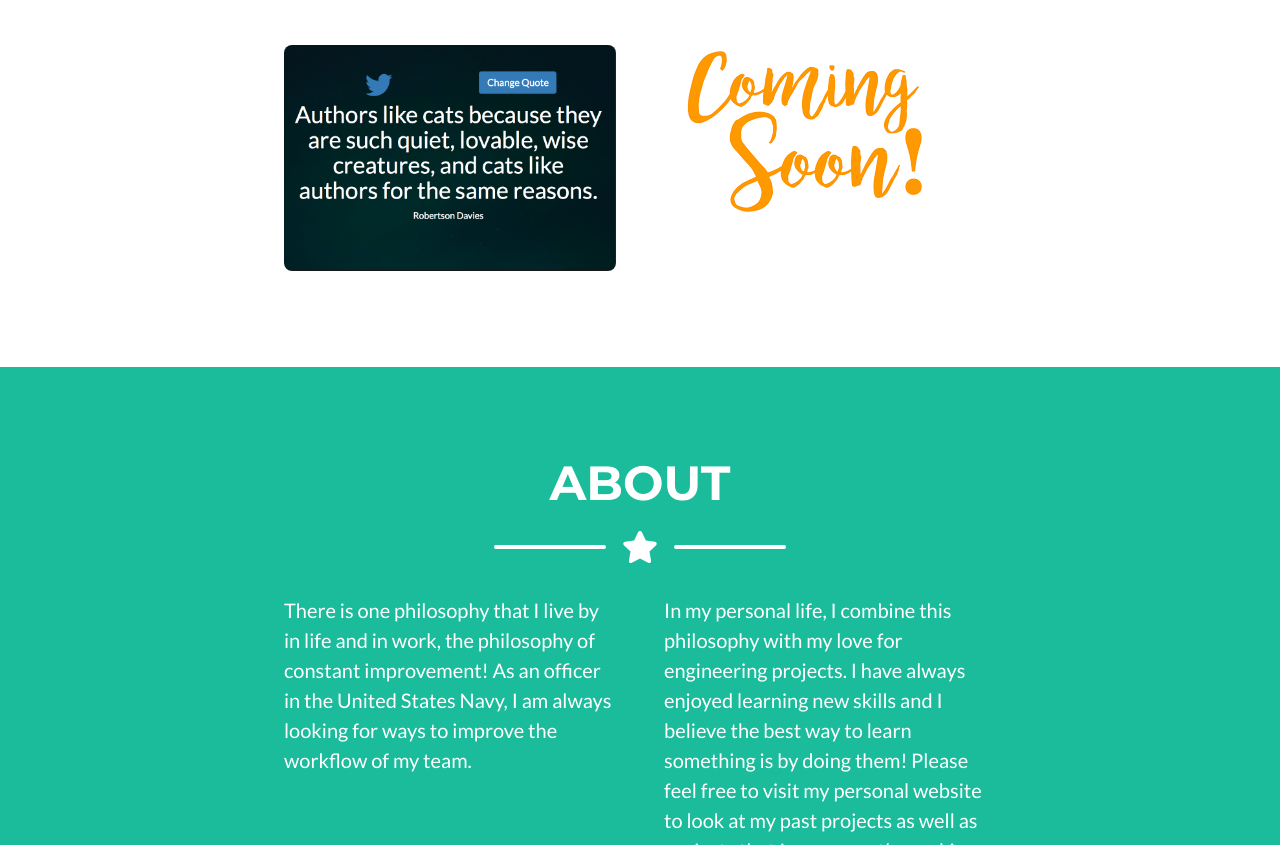
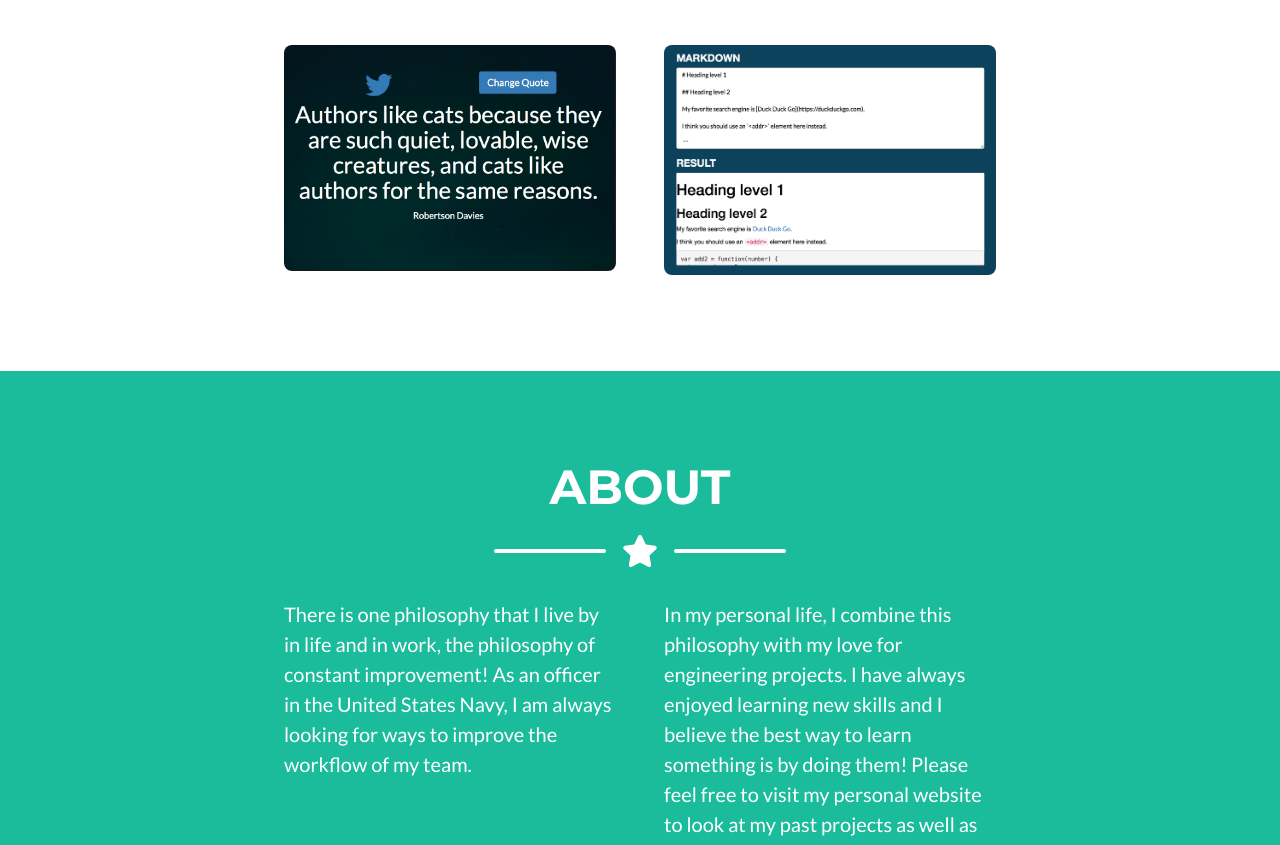
Before and after one commit to aldr1383/aldr1383.github.io, a plain HTML site: page index.html in a window 1280 px wide. Shown: the part 1396-2241 px from the top of the page. Drawn offline with nearby package versions, Linux system fonts and the light colour scheme; a script that the page names is missing.

Commit message:
commit 27

```diff
--- a/index.html
+++ b/index.html
@@ -122,7 +122,7 @@
                             <div class="portfolio-item-caption d-flex align-items-center justify-content-center h-100 w-100">
                                 <div class="portfolio-item-caption-content text-center text-white"><i class="fas fa-plus fa-3x"></i></div>
                             </div>
-                            <img class="img-fluid" src="assets/img/comingsoon.png" alt="" />
+                            <img class="img-fluid" src="assets/img/portfolio/project 5/project5 primary.png" alt="" />
                         </div>
                     </div>
 
```
Also changed, not shown: assets/img/portfolio/project 5/project5 primary.png (added).
